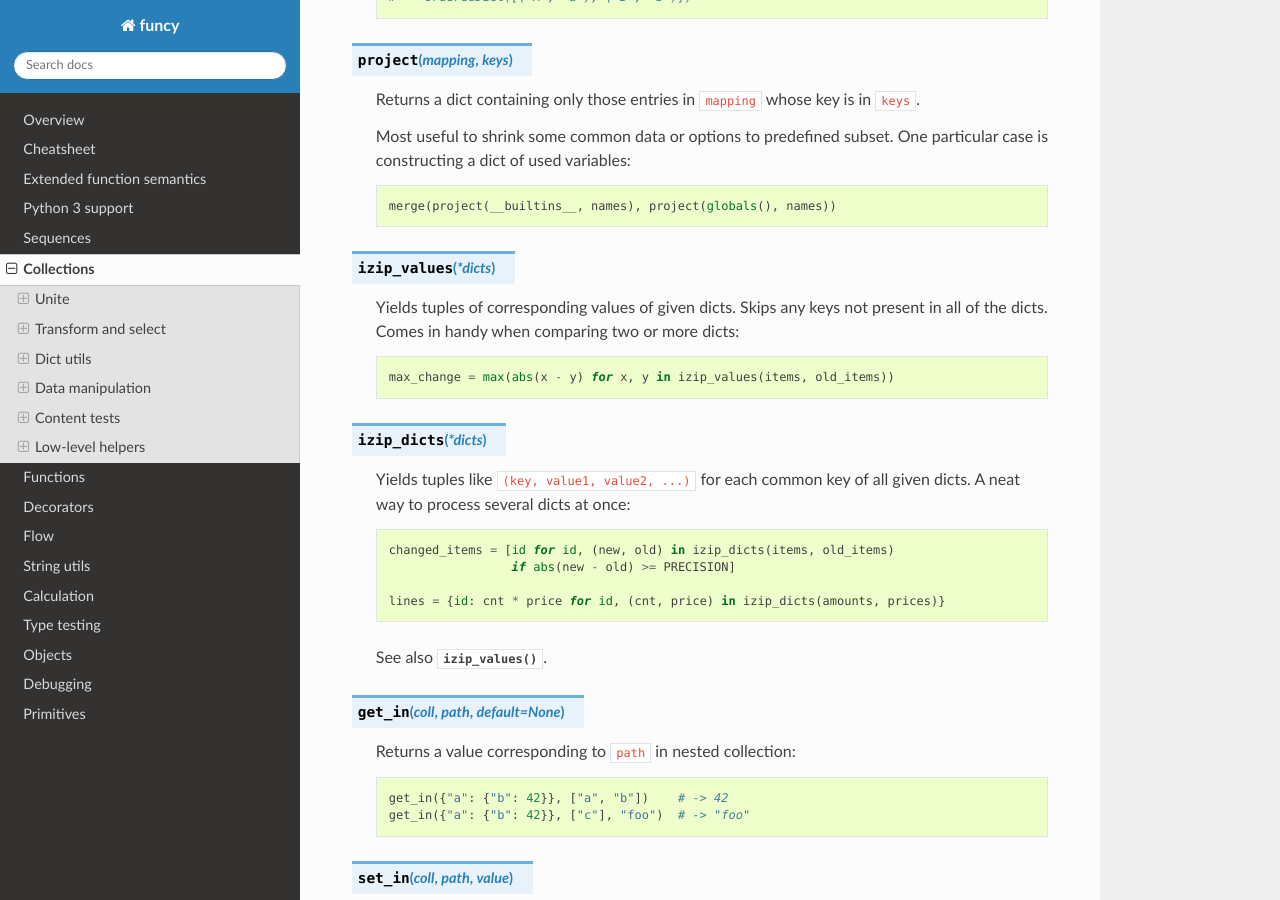
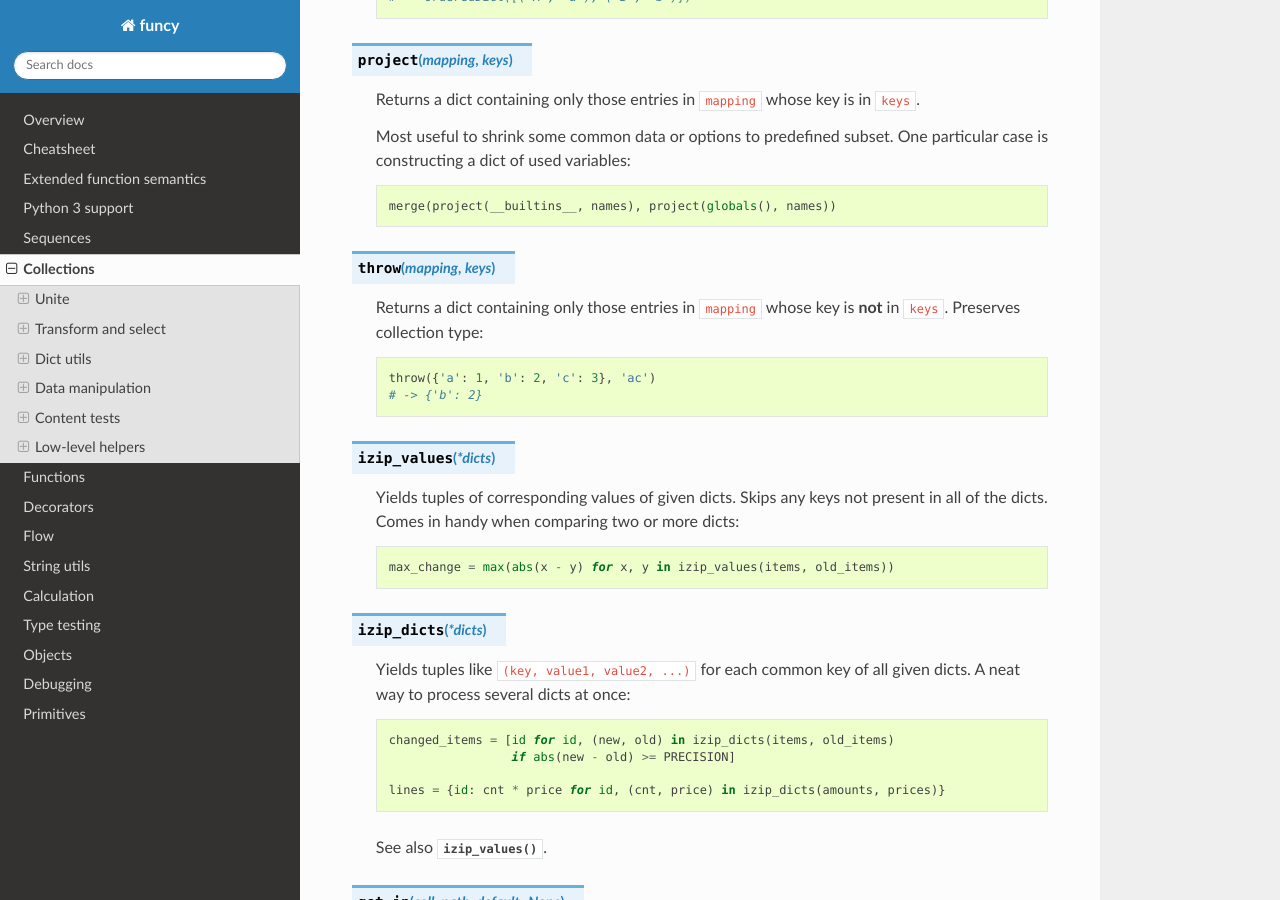
Before and after one commit to Jamaal224/funcy, a Sphinx documentation site: the page built from docs/colls.rst, in a window 1280 px wide and 900 px high, scrolled down 3586 px. Built offline with Sphinx 7.4.7 and the Read the Docs theme 2.0.0, drawn with Linux system fonts in a browser that asks for light colours.

Commit message:
Add throw()

```diff
--- a/docs/cheatsheet.rst
+++ b/docs/cheatsheet.rst
@@ -97,7 +97,7 @@ Collections
 Join                  :func:`merge` :func:`merge_with` :func:`join` :func:`join_with`
 Transform             :func:`walk` :func:`walk_keys` :func:`walk_values`
 Filter                :func:`select` :func:`select_keys` :func:`select_values` :func:`compact`
-Dicts :ref:`*<colls>` :func:`flip` :func:`zipdict` :func:`pluck` :func:`where` :func:`itervalues` :func:`iteritems` :func:`izip_values` :func:`izip_dicts` :func:`project`
+Dicts :ref:`*<colls>` :func:`flip` :func:`zipdict` :func:`pluck` :func:`where` :func:`itervalues` :func:`iteritems` :func:`izip_values` :func:`izip_dicts` :func:`project` :func:`throw`
 Misc                  :func:`empty` :func:`get_in` :func:`set_in` :func:`update_in`
 ===================== ==============================================================
 
--- a/docs/colls.rst
+++ b/docs/colls.rst
@@ -163,6 +163,14 @@ Dict utils
     Most useful to shrink some common data or options to predefined subset. One particular case is constructing a dict of used variables::
 
         merge(project(__builtins__, names), project(globals(), names))
+
+
+.. function:: throw(mapping, keys)
+
+    Returns a dict containing only those entries in ``mapping`` whose key is **not** in ``keys``. Preserves collection type::
+
+        throw({'a': 1, 'b': 2, 'c': 3}, 'ac')
+        # -> {'b': 2}
 
 
 .. function:: izip_values(*dicts)
```
Also changed, not shown: 2 other files.
